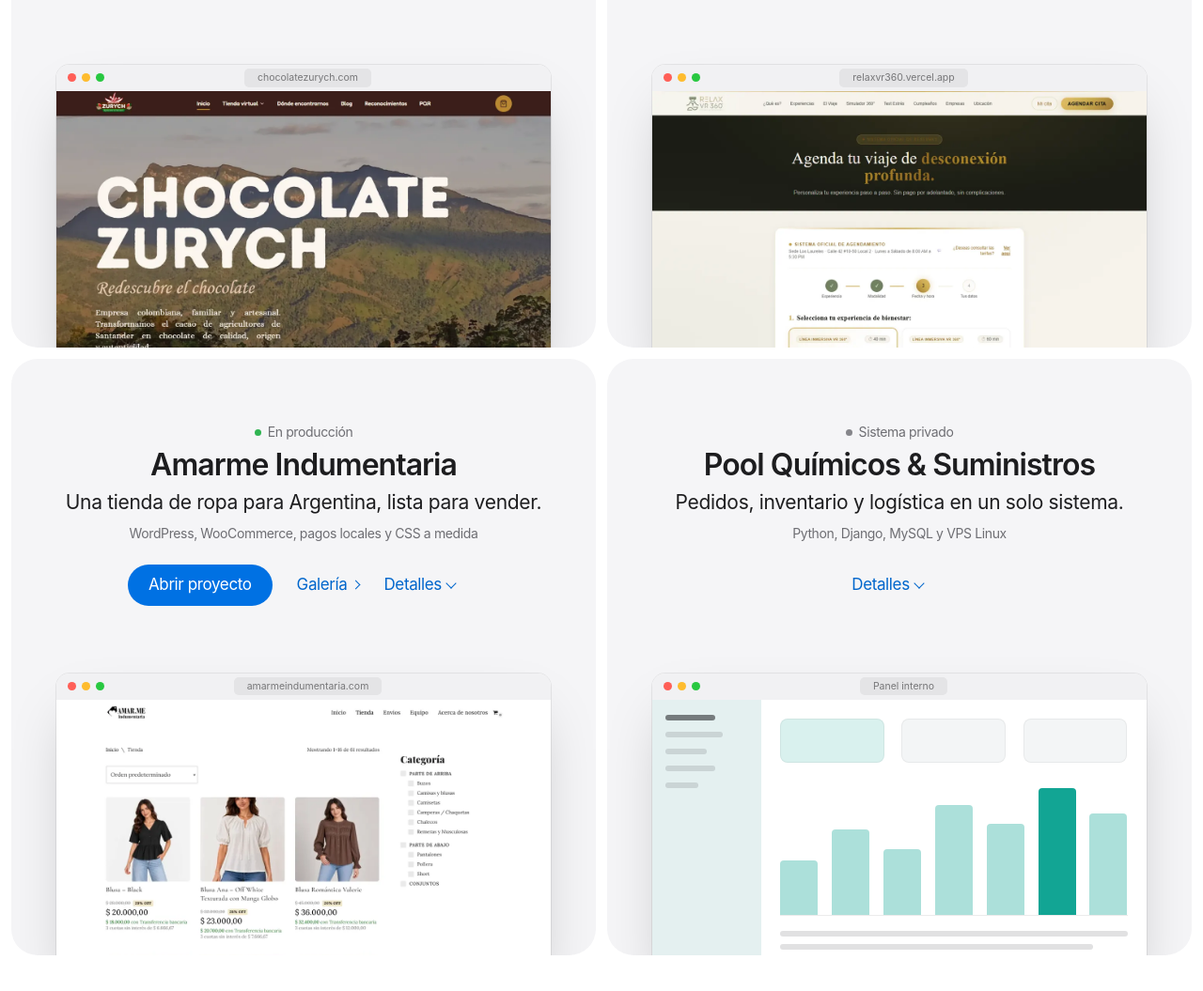
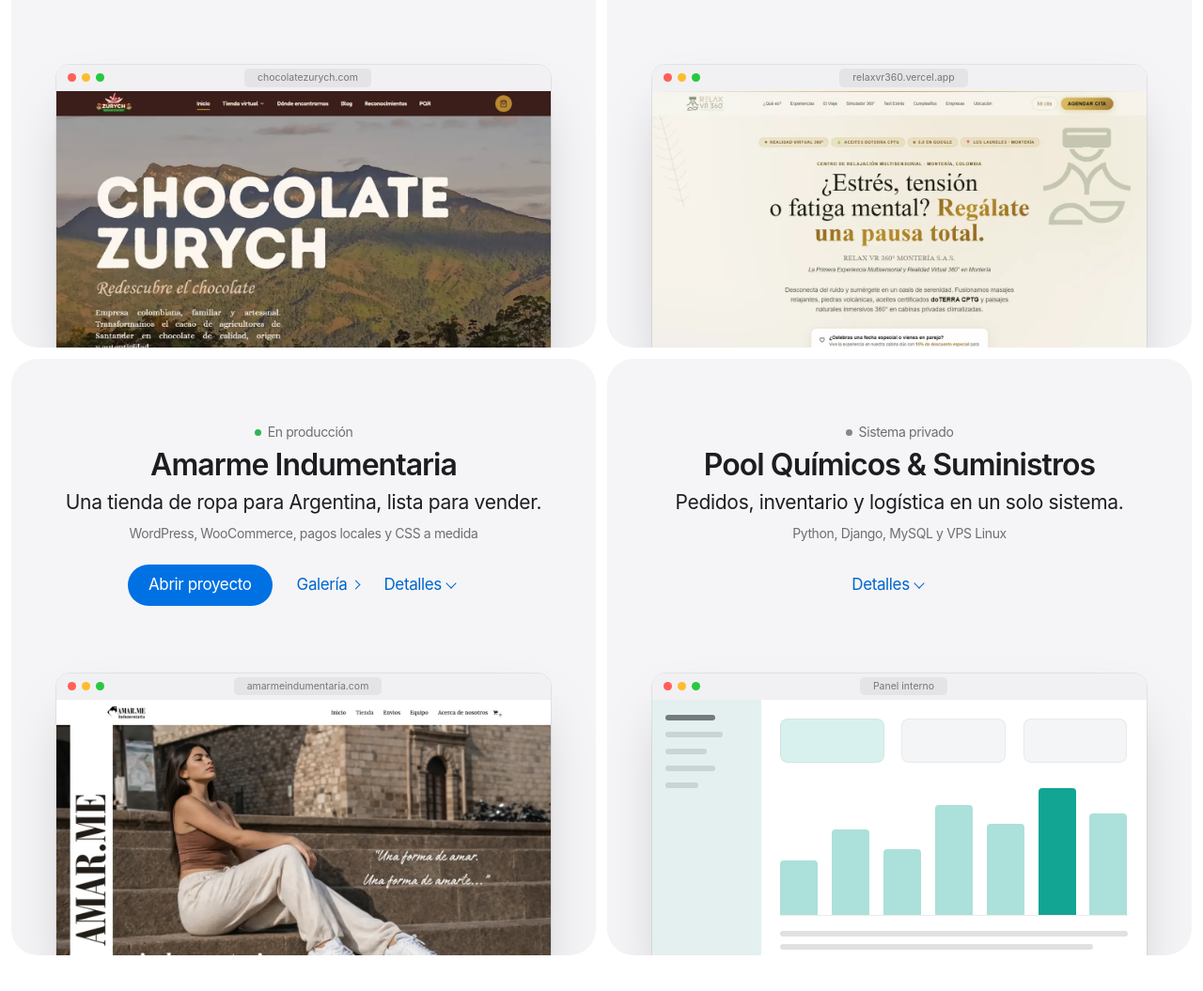
Before and after one commit to Daniel72157/portafolio, a plain HTML site: page index.html in a window 1280 px wide. Shown: the part 1384-2439 px from the top of the page at 94% size. Drawn offline with Linux system fonts and the light colour scheme.

Commit message:
Cambio de fotos principales

```diff
--- a/index.html
+++ b/index.html
@@ -140,7 +140,7 @@
               <div class="mock">
                 <div class="mock-bar" aria-hidden="true"><i></i><i></i><i></i><span class="mock-url">relaxvr360.vercel.app</span></div>
                 <button type="button" class="mock-shot" data-open-gallery="relax" aria-label="Ver galería de RelaxVR360">
-                  <img src="img/proyectos/relax-2-reservas.webp" alt="" width="1280" height="800" loading="lazy" decoding="async">
+                  <img src="img/proyectos/relax-1-inicio.webp" alt="" width="1280" height="800" loading="lazy" decoding="async">
                 </button>
               </div>
             </div>
@@ -166,7 +166,7 @@
               <div class="mock">
                 <div class="mock-bar" aria-hidden="true"><i></i><i></i><i></i><span class="mock-url">amarmeindumentaria.com</span></div>
                 <button type="button" class="mock-shot" data-open-gallery="amarme" aria-label="Ver galería de Amarme Indumentaria">
-                  <img src="img/proyectos/amarme-2-tienda.webp" alt="" width="1280" height="800" loading="lazy" decoding="async">
+                  <img src="img/proyectos/amarme-1-inicio.webp" alt="" width="1280" height="800" loading="lazy" decoding="async">
                 </button>
               </div>
             </div>
@@ -256,7 +256,7 @@
           <p class="shot-caption"><strong>Inicio.</strong> Propuesta del centro y acceso directo a agendar cita.</p>
         </li>
         <li class="shot-item">
-          <button type="button" class="shot"><img src="img/proyectos/relax-2-reservas.webp" alt="Sistema de reservas en cuatro pasos" width="1280" height="800" loading="lazy" decoding="async"></button>
+          <button type="button" class="shot"><img src="img/proyectos/relax-1-inicio.webp" alt="Sistema de reservas en cuatro pasos" width="1280" height="800" loading="lazy" decoding="async"></button>
           <p class="shot-caption"><strong>Reservas.</strong> Agenda en cuatro pasos, sin pago por adelantado.</p>
         </li>
         <li class="shot-item">
```
